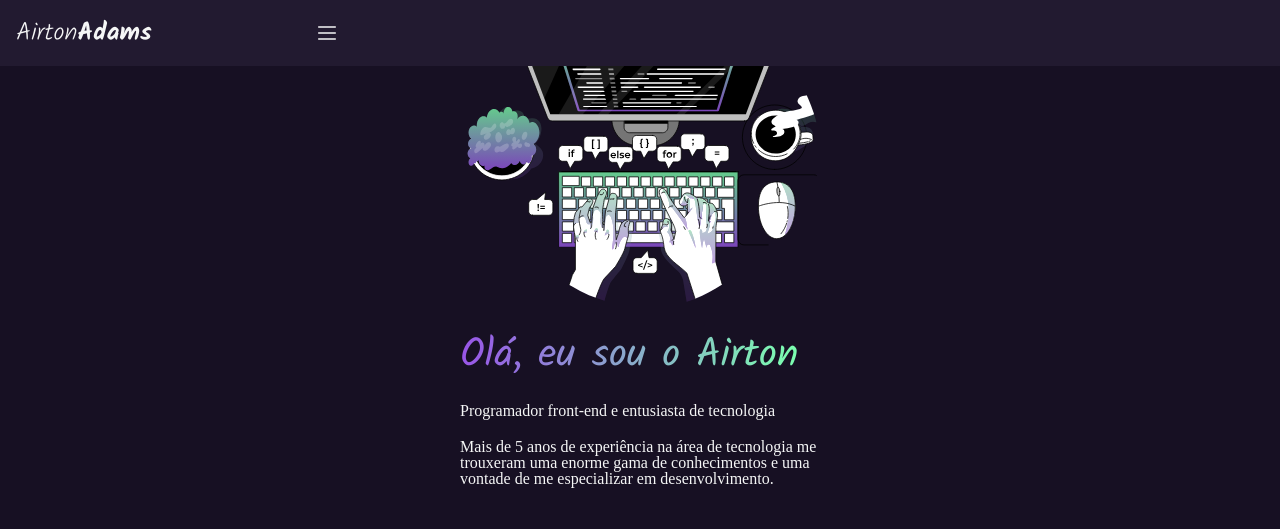
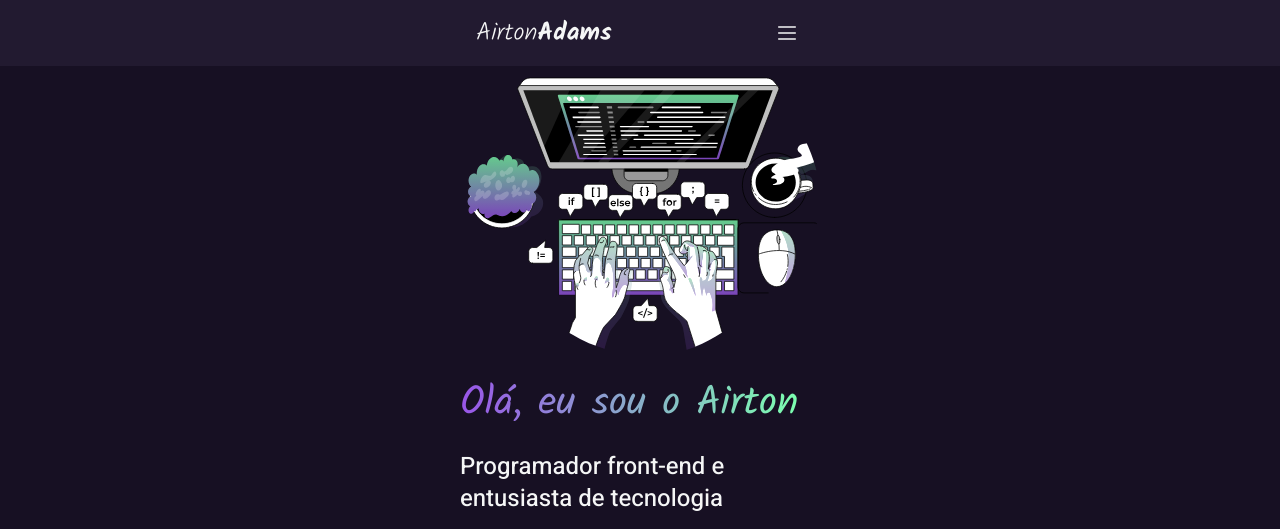
Before and after one commit to AirtonAdams/portifolio, a website built with Vite: page index.html in a window 1280 px wide. Shown: the top 529 px of the page. Built offline with nearby package versions, Linux system fonts and the light colour scheme; no server answers.

Commit message:
ajuste apontamento styles

```diff
--- a/index.html
+++ b/index.html
@@ -4,8 +4,6 @@
     <meta charset="UTF-8">
     <meta name="viewport" content="width=device-width, initial-scale=1.0">
     <title>Portifolio</title>
-    <link rel="stylesheet" href="/styles/reset.css">
-    <link rel="stylesheet" href="/styles/style.css">
     <link rel="preconnect" href="https://fonts.googleapis.com">
     <link rel="preconnect" href="https://fonts.gstatic.com" crossorigin>
     <link href="https://fonts.googleapis.com/css2?family=Heebo:wght@100..900&family=Kalam:wght@300;400;700&display=swap" rel="stylesheet">
--- a/src/main.js
+++ b/src/main.js
@@ -1,3 +1,5 @@
+import '../styles/reset.css'
+import '../styles/style.css'
 import Swiper from 'swiper/bundle'
 import 'swiper/css/bundle'
 
```
Also changed, not shown: .github/workflows/deploy.yml (deleted).
